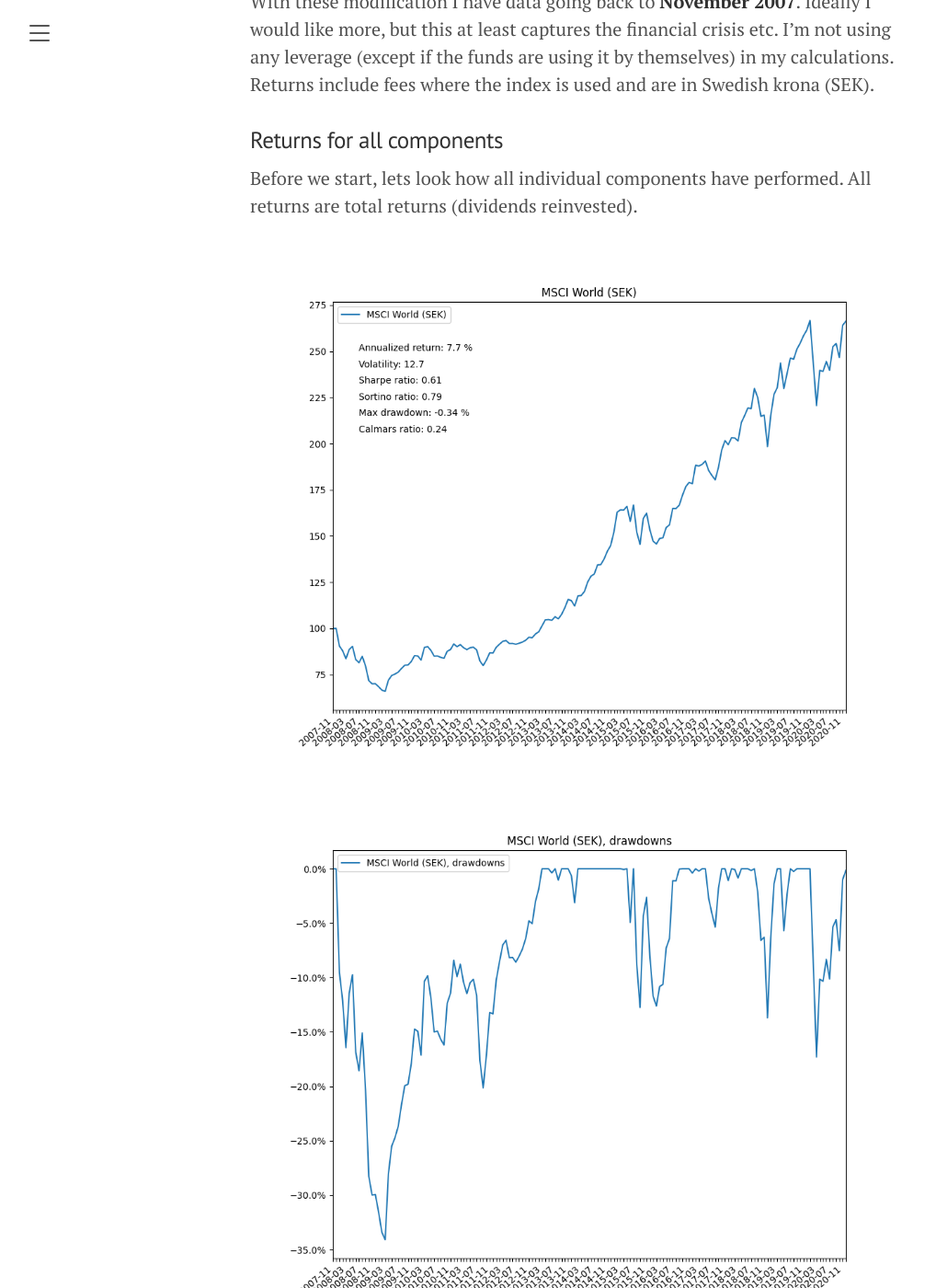
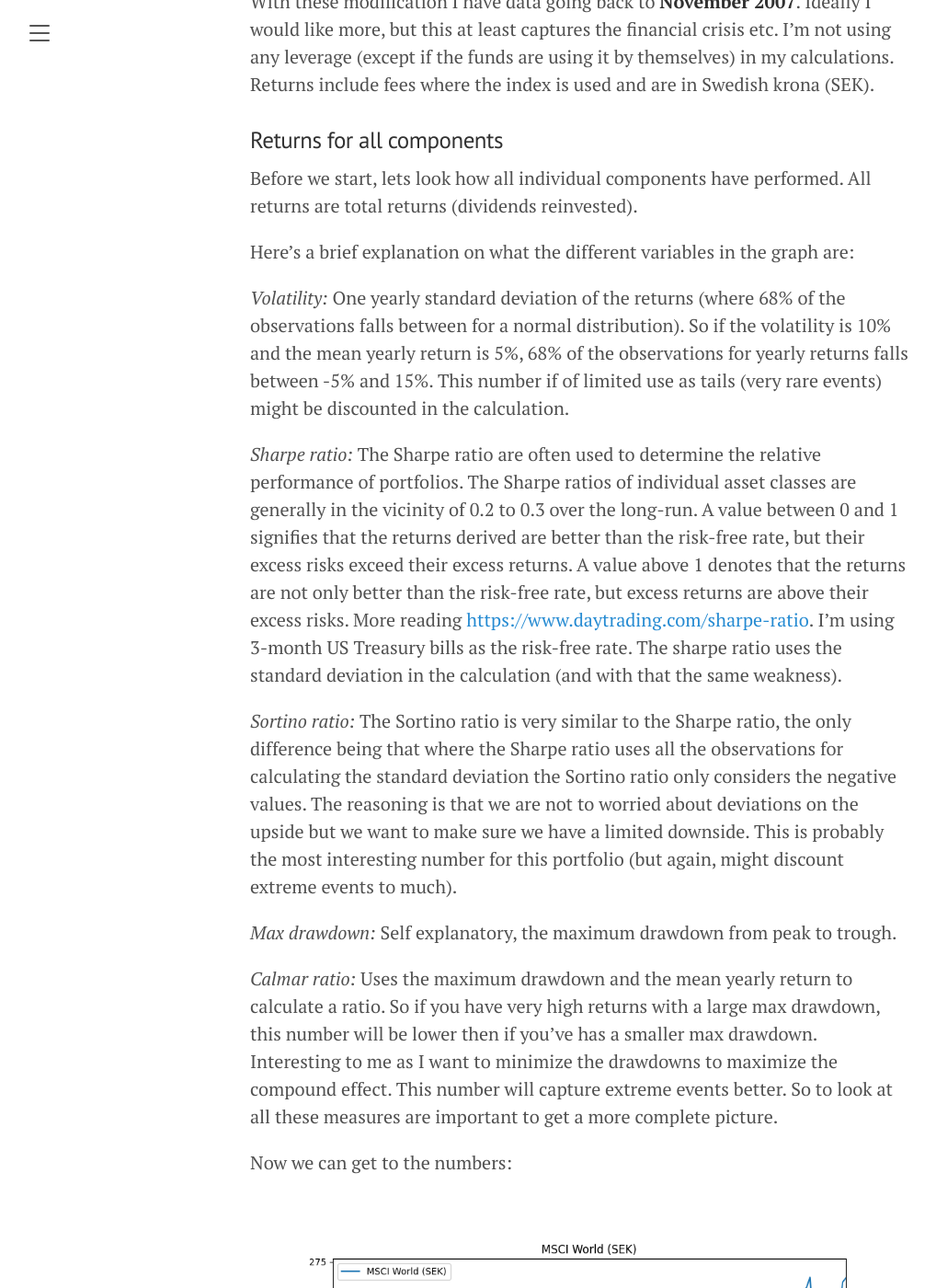
Before and after one commit to DriftwoodPalace/Dragon-Portfolio, a Jekyll site: the page built from backtest.md, in a window 1280 px wide and 1400 px high, scrolled down 1215 px. Shown: the whole window at 92% size, without its empty margins (8-1026 px from the left). Built offline with Jekyll 4.4.1, drawn with Linux system fonts in a browser that asks for light colours.

Commit message:
Add files via upload

```diff
--- a/backtest.md
+++ b/backtest.md
@@ -29,6 +29,20 @@ With these modification I have data going back to **November 2007**. Ideally I w
 ### Returns for all components
 
 Before we start, lets look how all individual components have performed. All returns are total returns (dividends reinvested).
+
+Here's a brief explanation on what the different variables in the graph are:
+
+*Volatility:* One yearly standard deviation of the returns (where 68% of the observations falls between for a normal distribution). So if the volatility is 10% and the mean yearly return is 5%, 68% of the observations for yearly returns falls between -5% and 15%. This number if of limited use as tails (very rare events) might be discounted in the calculation.
+
+*Sharpe ratio:* The Sharpe ratio are often used to determine the relative performance of portfolios. The Sharpe ratios of individual asset classes are generally in the vicinity of 0.2 to 0.3 over the long-run. A value between 0 and 1 signifies that the returns derived are better than the risk-free rate, but their excess risks exceed their excess returns. A value above 1 denotes that the returns are not only better than the risk-free rate, but excess returns are above their excess risks. More reading [https://www.daytrading.com/sharpe-ratio](https://www.daytrading.com/sharpe-ratio). I'm using 3-month US Treasury bills as the risk-free rate. The sharpe ratio uses the standard deviation in the calculation (and with that the same weakness).
+
+*Sortino ratio:* The Sortino ratio is very similar to the Sharpe ratio, the only difference being that where the Sharpe ratio uses all the observations for calculating the standard deviation the Sortino ratio only considers the negative values. The reasoning is that we are not to worried about deviations on the upside but we want to make sure we have a limited downside. This is probably the most interesting number for this portfolio (but again, might discount extreme events to much).
+
+*Max drawdown:* Self explanatory, the maximum drawdown from peak to trough.
+
+*Calmar ratio:* Uses the maximum drawdown and the mean yearly return to calculate a ratio. So if you have very high returns with a large max drawdown, this number will be lower then if you've has a smaller max drawdown. Interesting to me as I want to minimize the drawdowns to maximize the compound effect. This number will capture extreme events better. So to look at all these measures are important to get a more complete picture.
+
+Now we can get to the numbers:
 
 ![MSCI_World](../assets/MSCI_World.png)
 
```
